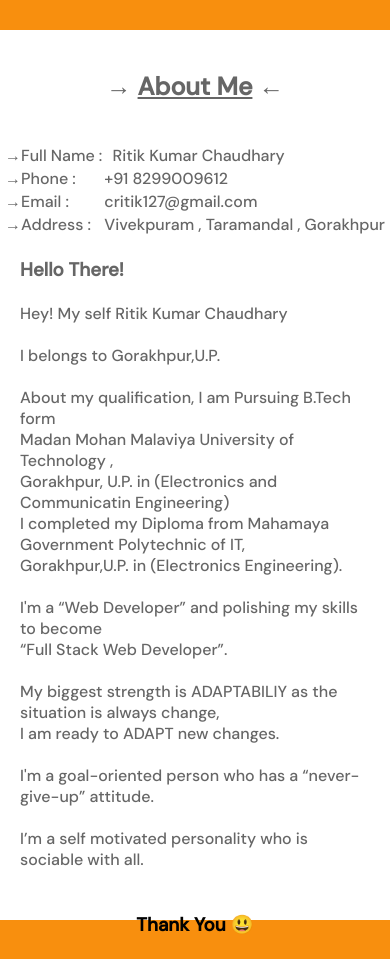
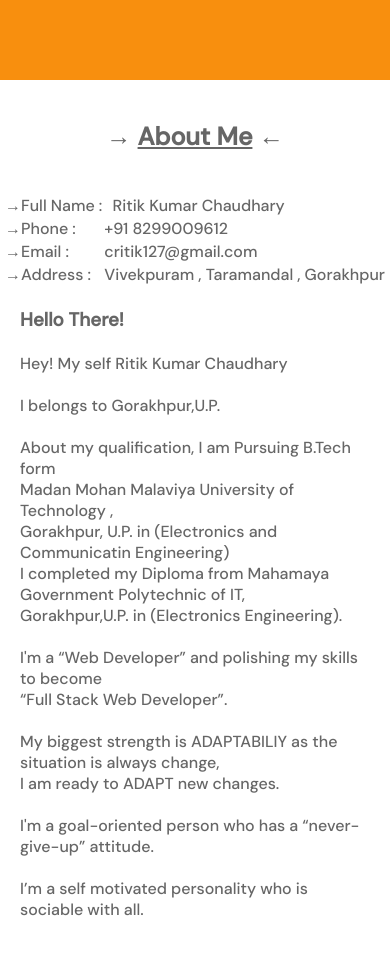
Before and after one commit to prisoner79/Portfolio, a plain HTML site: page index.html in a window 390 px wide. Shown: the part 620-1579 px from the top of the page. Drawn offline with Linux system fonts and the light colour scheme.

Commit message:
Update style.css

```diff
--- a/style.css
+++ b/style.css
@@ -344,7 +344,7 @@ footer {
     }
 
     section {
-        height: 610px;
+        height: 650px;
         width: auto;
         background-color: #f88f0e;
         letter-spacing: 0px;
@@ -359,7 +359,7 @@ footer {
 
     #about-main {
         background-color: #fff;
-        height: 800px;
+        height: 850px;
         width: auto;
         letter-spacing: 0px;
     }
@@ -482,12 +482,12 @@ footer {
 
 @media (max-width: 480px) {
     section {
-        height: 650px;
+        height: 700px;
 
     }
 
     #about-main {
-        height: 850px;
+        height: 900px;
     }
 
 }
```
